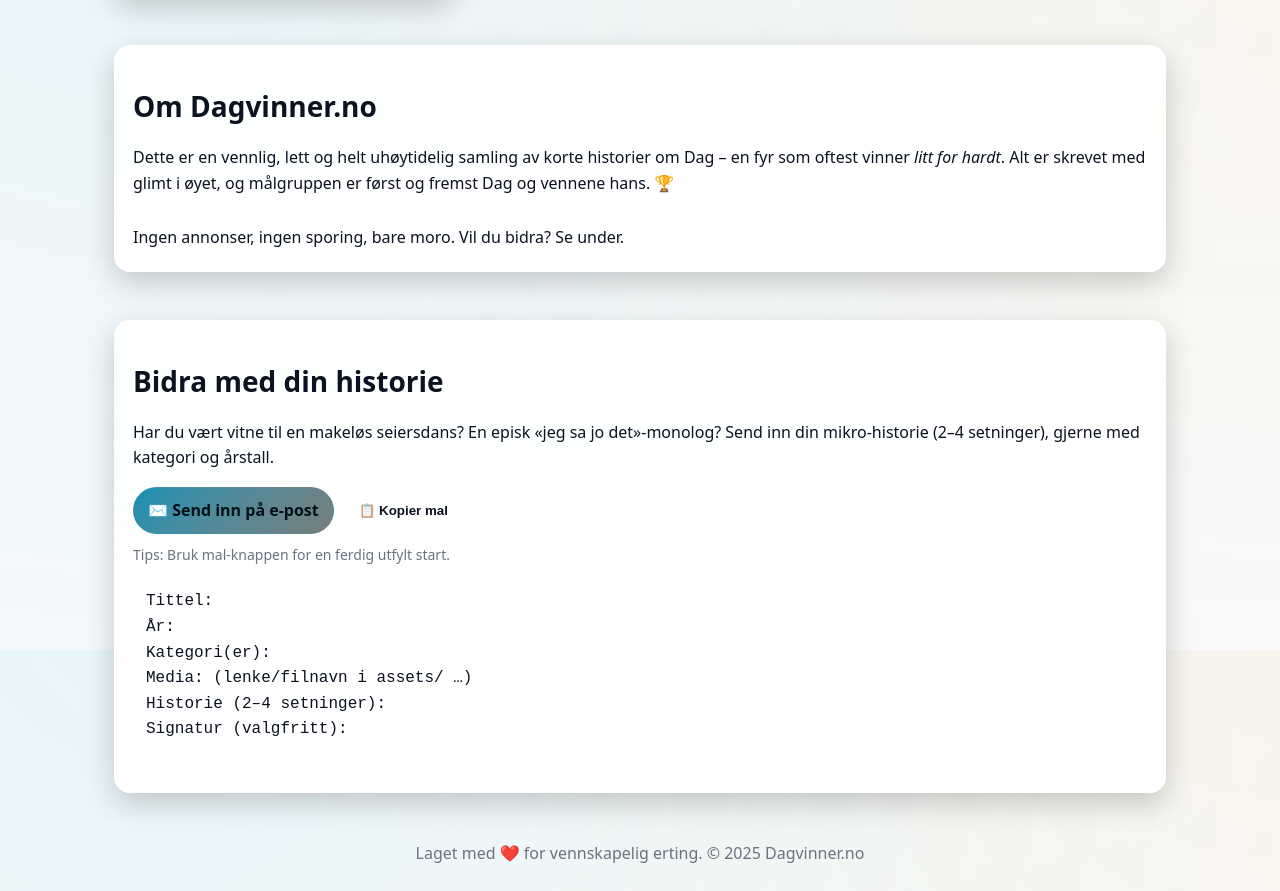
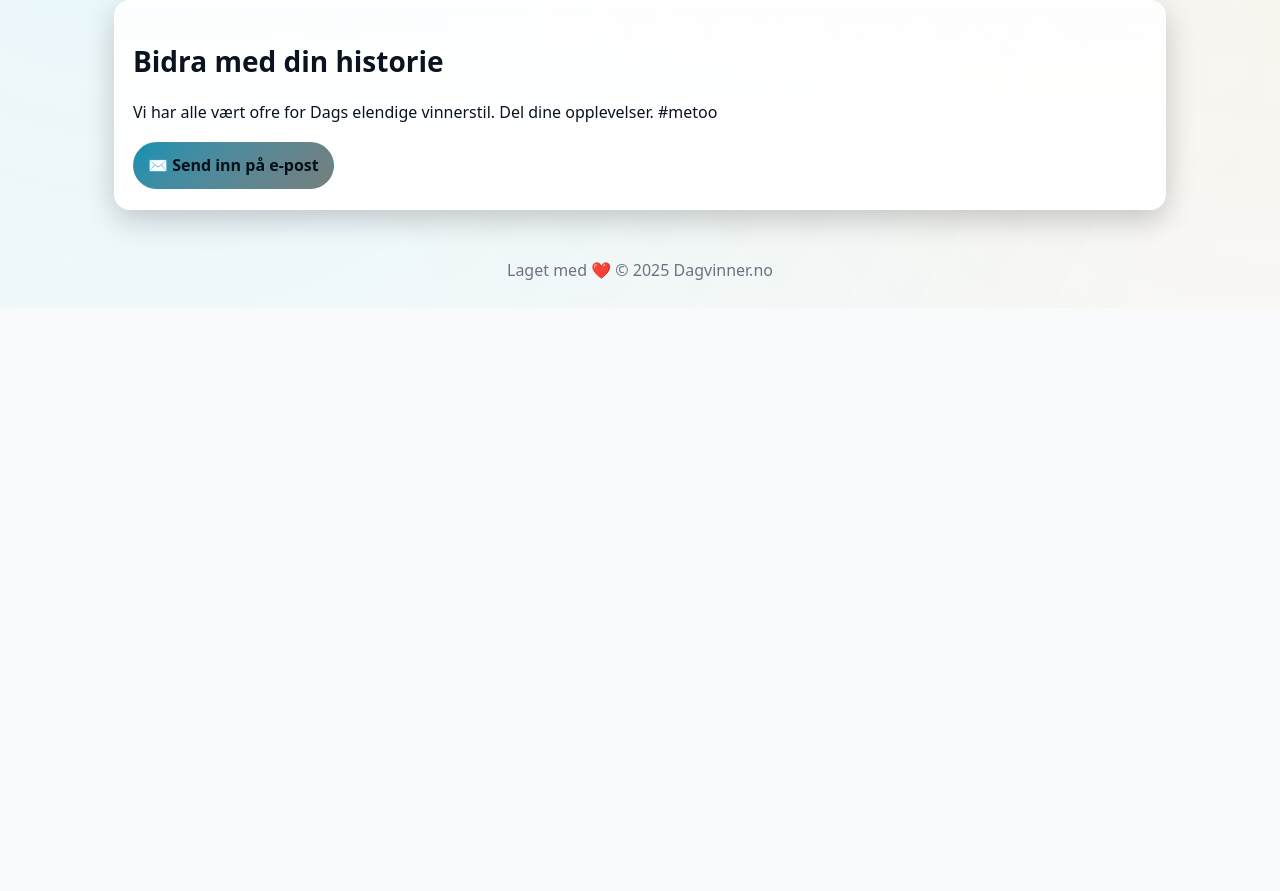
Before and after one commit to tdagsvik/dagvinner, a plain HTML site: page index.html in a window 1280 px wide. Shown: the part 950-1841 px from the top of the page. After the commit the page ends 1258 px from the top, so only its background shows below. Drawn offline with Linux system fonts and the light colour scheme.

Commit message:
Cleaned unnecessary bloat from index

```diff
--- a/index.html
+++ b/index.html
@@ -363,7 +363,6 @@
       </a>
       <nav class="controls">
         <a href="#historier">Historier</a>
-        <a href="#om">Om</a>
         <a href="#bidra">Bidra</a>
       </nav>
     </div>
@@ -372,17 +371,15 @@
   <div class="container hero">
     <div>
       <h1>Dag er en <em>elendig</em> vinner</h1>
-      <p class="lead">Her samler vi små øyeblikk av stor sportsånd… som gikk litt galt. Bla i historier, trekk en
+      <p class="lead">Her samler vi små øyeblikk av stor sportsånd… Bla i historier, trekk en
         tilfeldig, eller send inn din egen.</p>
       <div class="controls" style="margin-top:12px">
         <button class="button primary" id="randomBtn" aria-label="Vis en tilfeldig historie">🎲 Vis tilfeldig</button>
-        <button class="button ghost" id="copyLinkBtn" aria-label="Kopier delingslenke">🔗 Kopier lenke</button>
-        <span class="kbd" title="Hurtigtast">/</span><span style="color:var(--muted)"> for søk</span>
       </div>
     </div>
 
     <div class="card" id="filtersCard" aria-labelledby="filtersHeading">
-      <h2 id="filtersHeading" style="margin-top:4px">Finn riktig type dårlig vinnerværemåte</h2>
+      <h2 id="filtersHeading" style="margin-top:4px">Finn historie</h2>
       <div class="filters">
         <label>
           <span style="display:block; font-weight:600; margin-bottom:6px">Søk</span>
@@ -402,41 +399,19 @@
     </p>
   </div>
 
-  <div class="container">
-    <div class="card" id="om">
-      <h2>Om Dagvinner.no</h2>
-      <p>Dette er en vennlig, lett og helt uhøytidelig samling av korte historier om Dag – en fyr som oftest vinner
-        <em>litt for hardt</em>. Alt er skrevet med glimt i øyet, og målgruppen er først og fremst Dag og vennene hans.
-        🏆
-      </p>
-      <div class="divider"></div>
-      <p style="margin:0">Ingen annonser, ingen sporing, bare moro. Vil du bidra? Se under.</p>
-    </div>
-  </div>
 
   <div class="container" id="bidra">
     <div class="card">
       <h2>Bidra med din historie</h2>
-      <p>Har du vært vitne til en makeløs seiersdans? En episk «jeg sa jo det»-monolog? Send inn din mikro-historie (2–4
-        setninger), gjerne med kategori og årstall.</p>
+      <p>Vi har alle vært ofre for Dags elendige vinnerstil. Del dine opplevelser. #metoo</p>
       <div class="controls">
         <a id="mailto" class="button primary" href="#">✉️ Send inn på e‑post</a>
-        <button class="button" id="copyTemplateBtn">📋 Kopier mal</button>
       </div>
-      <p style="margin:.6rem 0 0; color:var(--muted); font-size:14px">Tips: Bruk mal-knappen for en ferdig utfylt start.
-      </p>
-      <pre id="template"
-        style="margin-top:10px; white-space:pre-wrap; background:transparent; border:1px dashed color-mix(in oklab, var(--panel) 70%, transparent); padding:12px; border-radius:12px">Tittel:
-År:
-Kategori(er):
-Media: (lenke/filnavn i assets/ …)
-Historie (2–4 setninger):
-Signatur (valgfritt): </pre>
     </div>
   </div>
 
   <footer class="container">
-    Laget med ❤️ for vennskapelig erting. © <span id="year"></span> Dagvinner.no
+    Laget med ❤️ © <span id="year"></span> Dagvinner.no
   </footer>
 
   <canvas class="confetti" id="confetti" width="0" height="0" aria-hidden="true"></canvas>
```
